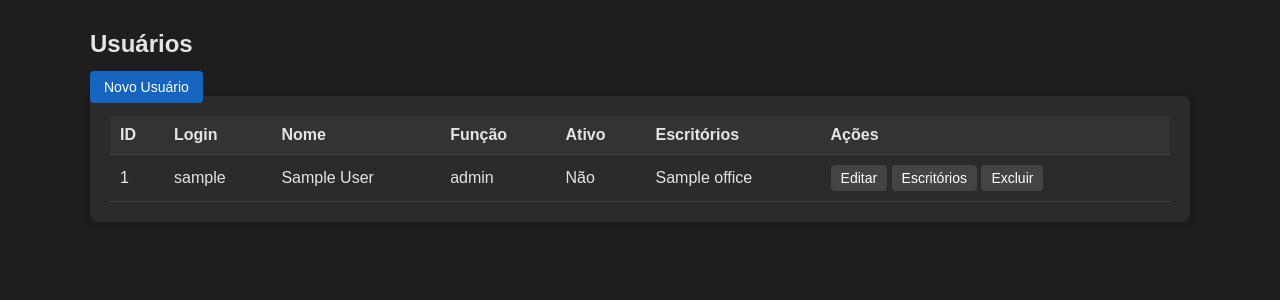
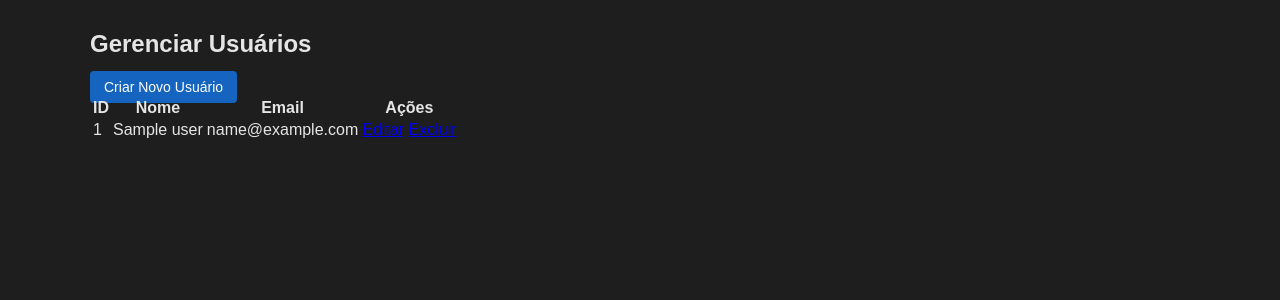
Before and after one commit to bponedev/CLIENTE, a Flask app: template templates/admin_users.html in a window 1280 px wide. Shown: the part 18-318 px from the top of the page. Run offline with Flask 3, Linux system fonts and the light colour scheme; the template is opened without the code that fills it: most values are stand-ins (such as "Sample title", 1, 10 or a date in 2020).

Commit message:
Update admin_users.html

```diff
--- a/templates/admin_users.html
+++ b/templates/admin_users.html
@@ -1,48 +1,33 @@
 {% extends "base.html" %}
 {% block content %}
 
-<h2>Usuários</h2>
+<h2>Gerenciar Usuários</h2>
 
-<a href="{{ url_for('admin.create_user') }}" class="btn-primary">Novo Usuário</a>
+<a href="{{ url_for('users_create') }}" class="btn-primary">Criar Novo Usuário</a>
 
-<div class="card">
-<table class="main-table">
+<table class="table">
     <thead>
-        <tr>
-            <th>ID</th>
-            <th>Login</th>
-            <th>Nome</th>
-            <th>Função</th>
-            <th>Ativo</th>
-            <th>Escritórios</th>
-            <th>Ações</th>
-        </tr>
+    <tr>
+        <th>ID</th>
+        <th>Nome</th>
+        <th>Email</th>
+        <th>Ações</th>
+    </tr>
     </thead>
 
     <tbody>
     {% for u in users %}
         <tr>
             <td>{{ u.id }}</td>
-            <td>{{ u.username }}</td>
-            <td>{{ u.full_name }}</td>
-            <td>{{ u.role }}</td>
-            <td>{{ "Sim" if u.active else "Não" }}</td>
-            <td>{{ u.offices|join(", ") }}</td>
-
+            <td>{{ u.nome }}</td>
+            <td>{{ u.email }}</td>
             <td>
-                <a class="btn-small" href="{{ url_for('admin.edit_user', user_id=u.id) }}">Editar</a>
-                <a class="btn-small" href="{{ url_for('admin.user_offices', user_id=u.id) }}">Escritórios</a>
-
-                <form method="POST" action="{{ url_for('admin.delete_user', user_id=u.id) }}" class="inline">
-                    <button class="btn-small btn-danger" onclick="return confirm('Excluir usuário?')">Excluir</button>
-                </form>
+                <a href="{{ url_for('users_edit', user_id=u.id) }}">Editar</a>
+                <a href="{{ url_for('users_delete', user_id=u.id) }}">Excluir</a>
             </td>
-
         </tr>
     {% endfor %}
     </tbody>
-
 </table>
-</div>
 
 {% endblock %}
```
